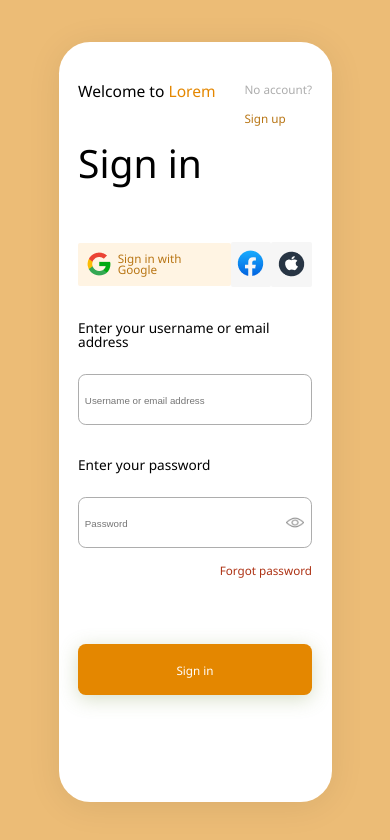
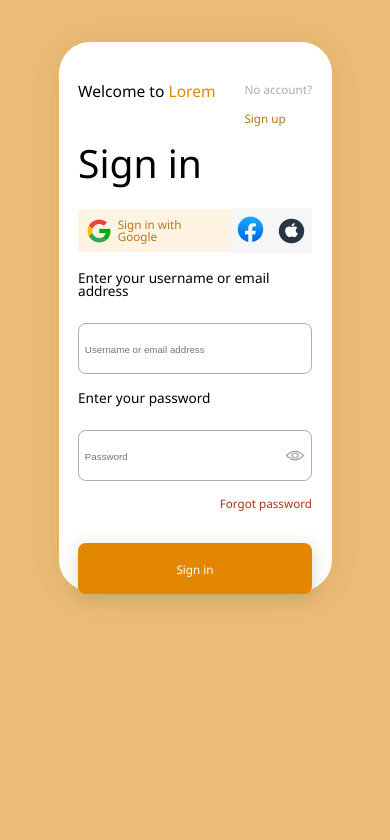
Before and after one commit to Rustam2002/project_03, a plain HTML site: page index.html in a window 390 px wide. Drawn offline with Linux system fonts and the light colour scheme.

Commit message:
second commit

```diff
--- a/css/style.css
+++ b/css/style.css
@@ -121,7 +121,7 @@ body {
     .main__registration,
     .main__authorization {
         width: 60vw;
-        height: 80vh;
+        height: 55vh;
         top: 5vh;
         left: 15vw;
         border-radius: 8vw;
@@ -349,7 +349,7 @@ input:last-child:hover {
 
     form label {
         font-size: 3.5vw;
-        margin-top: 4vh;
+        margin-top: 2vh;
         margin-bottom: 3vh;
     }
 
@@ -368,7 +368,7 @@ input:last-child:hover {
     }
 
     input:last-child {
-        margin-top: 5vh;
+        margin-top: 1vh;
         font-size: 3vw;
     }
 
@@ -483,7 +483,7 @@ input:last-child:hover {
         display: flex;
         align-items: center;
         justify-content: space-between;
-        padding-top: 7vh;
+        padding-top: 3vh;
     }
 
     .links_google {
```
